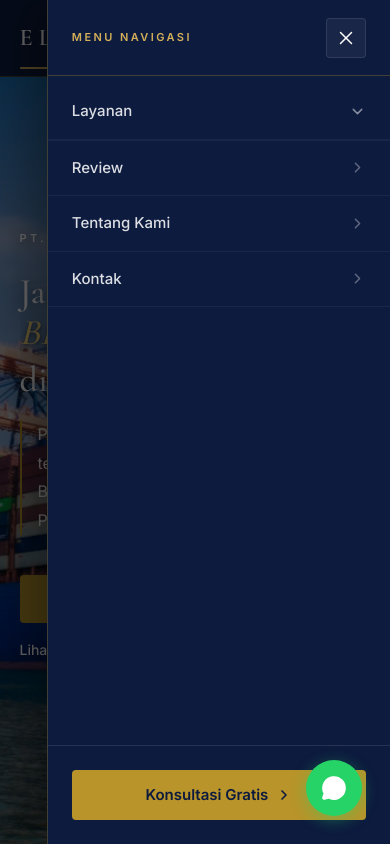
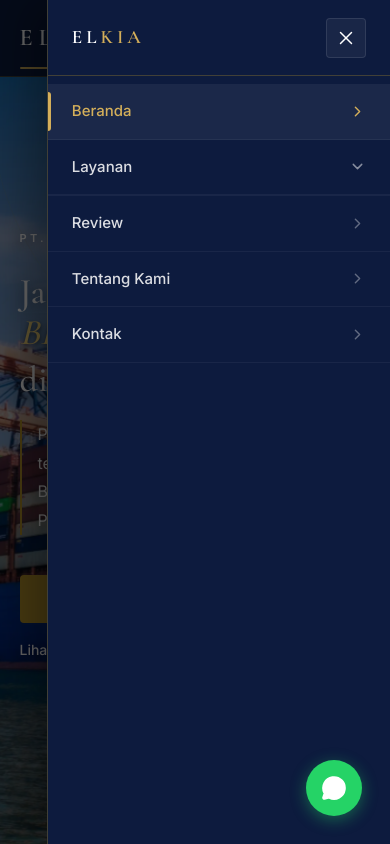
Before and after one commit to adhen10/elkiajayatrading, a Next.js app: page / in a window 390 px wide. Both pictures are taken after a click on the button "Buka menu". Shown: the top 844 px of the page. Built offline with nearby package versions, Linux system fonts and the light colour scheme.

Commit message:
Simplify mobile sidebar navigation

```diff
--- a/components/Navbar.tsx
+++ b/components/Navbar.tsx
@@ -223,9 +223,14 @@ export default function Navbar() {
                             className="fixed right-0 top-0 z-[61] flex h-dvh max-h-dvh w-[88vw] max-w-[380px] flex-col overflow-y-auto border-l border-[#B8942A]/30 bg-[#0D1B3E] shadow-[-18px_0_45px_rgba(0,0,0,0.35)] lg:hidden"
                         >
                             <div className="flex h-[76px] shrink-0 items-center justify-between border-b border-[#B8942A]/30 px-6">
-                                <span className="text-[11px] font-semibold uppercase tracking-[0.22em] text-[#D4AF5A]">
-                                    Menu navigasi
-                                </span>
+                                <Link
+                                    href="/"
+                                    onClick={closeMenu}
+                                    aria-label="Elkia – ke beranda"
+                                    className="font-display text-[19px] font-semibold tracking-[4px] text-white no-underline"
+                                >
+                                    EL<span className="text-[#D4AF5A]">KIA</span>
+                                </Link>
                                 <button
                                     type="button"
                                     onClick={closeMenu}
@@ -237,6 +242,19 @@ export default function Navbar() {
                             </div>
 
                             <nav aria-label="Navigasi mobile" className="flex-1 py-2">
+                                <Link
+                                    href="/"
+                                    onClick={closeMenu}
+                                    aria-current={isHome ? "page" : undefined}
+                                    className={mobileLinkCls(isHome)}
+                                >
+                                    <span>Beranda</span>
+                                    <ChevronRight
+                                        size={17}
+                                        className={isHome ? "text-[#D4AF5A]" : "text-white/35"}
+                                        aria-hidden="true"
+                                    />
+                                </Link>
                                 {menu.map((item) => {
                                     const active = isActive(item.href);
 
@@ -326,17 +344,7 @@ export default function Navbar() {
                                 })}
                             </nav>
 
-                            <div className="shrink-0 border-t border-white/10 p-6">
-                                <a
-                                    href={waLink}
-                                    target="_blank"
-                                    rel="noopener noreferrer"
-                                    onClick={closeMenu}
-                                    className="flex items-center justify-center gap-2 rounded-sm bg-[#B8942A] px-6 py-3.5 text-[15px] font-semibold text-[#0D1B3E] no-underline transition-colors hover:bg-[#D4AF5A]"
-                                >
-                                    Konsultasi Gratis <ChevronRight size={16} strokeWidth={2.5} />
-                                </a>
-                            </div>
+
                         </motion.aside>
                     </>
                 )}
```
